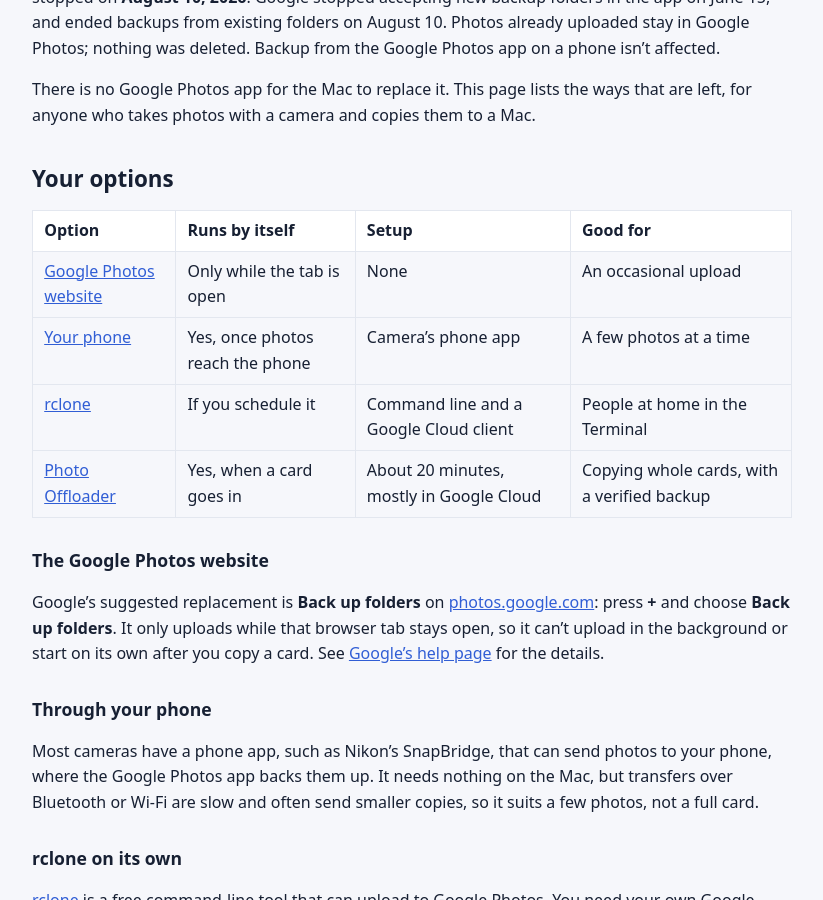
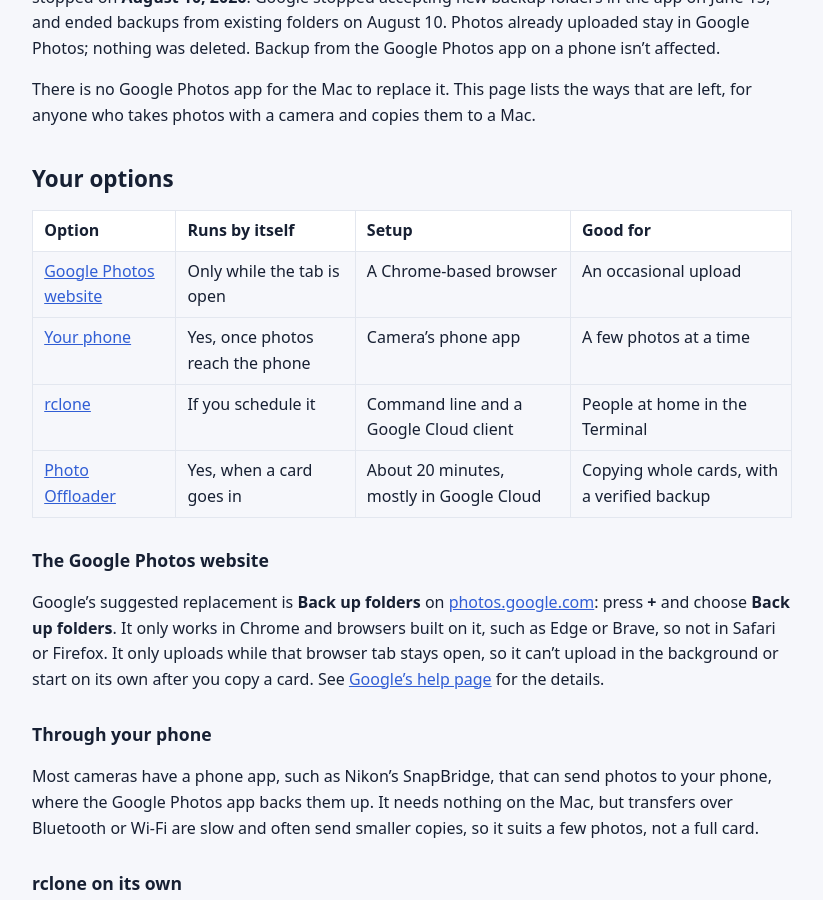
Before and after one commit to devturner/photo_offloader, a Jekyll site: the page built from docs/google-drive-stopped-uploading.md, in a window 1280 px wide and 900 px high, scrolled down 264 px. Shown: the whole window, without its empty margins (228-1051 px from the left). Built offline with Jekyll 4.4.1, drawn with Linux system fonts in a browser that asks for light colours; our own code applies the rules of GitHub Pages for plain Markdown files.

Commit message:
Say the Google Photos folder backup needs a Chrome-based browser
Back up folders on photos.google.com doesn't work in Firefox, and Safari
users on a Mac would only find that out after trying it.

Co-Authored-By: Claude Opus 5.5 <noreply@anthropic.com>

```diff
--- a/docs/google-drive-stopped-uploading.md
+++ b/docs/google-drive-stopped-uploading.md
@@ -17,7 +17,7 @@ for anyone who takes photos with a camera and copies them to a Mac.
 
 | Option | Runs by itself | Setup | Good for |
 | --- | --- | --- | --- |
-| [Google Photos website](#the-google-photos-website) | Only while the tab is open | None | An occasional upload |
+| [Google Photos website](#the-google-photos-website) | Only while the tab is open | A Chrome-based browser | An occasional upload |
 | [Your phone](#through-your-phone) | Yes, once photos reach the phone | Camera's phone app | A few photos at a time |
 | [rclone](#rclone-on-its-own) | If you schedule it | Command line and a Google Cloud client | People at home in the Terminal |
 | [Photo Offloader](#photo-offloader) | Yes, when a card goes in | About 20 minutes, mostly in Google Cloud | Copying whole cards, with a verified backup |
@@ -25,8 +25,9 @@ for anyone who takes photos with a camera and copies them to a Mac.
 ### The Google Photos website
 
 Google's suggested replacement is **Back up folders** on [photos.google.com](https://photos.google.com):
-press **+** and choose **Back up folders**. It only uploads while that browser tab stays open,
-so it can't upload in the background or start on its own after you copy a card. See
+press **+** and choose **Back up folders**. It only works in Chrome and browsers built on it,
+such as Edge or Brave, so not in Safari or Firefox. It only uploads while that browser tab stays
+open, so it can't upload in the background or start on its own after you copy a card. See
 [Google's help page](https://support.google.com/drive/answer/13470231) for the details.
 
 ### Through your phone
```
